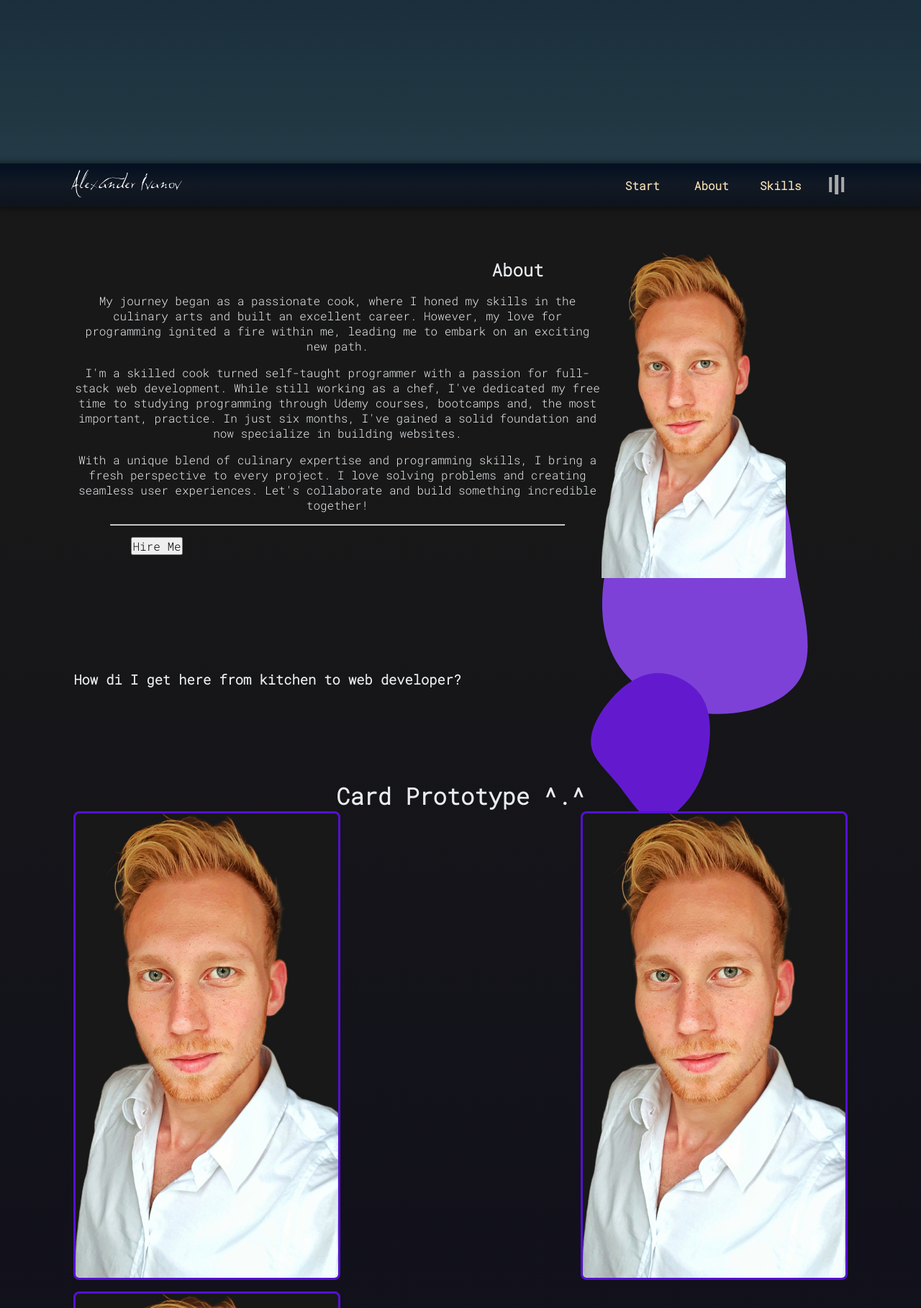
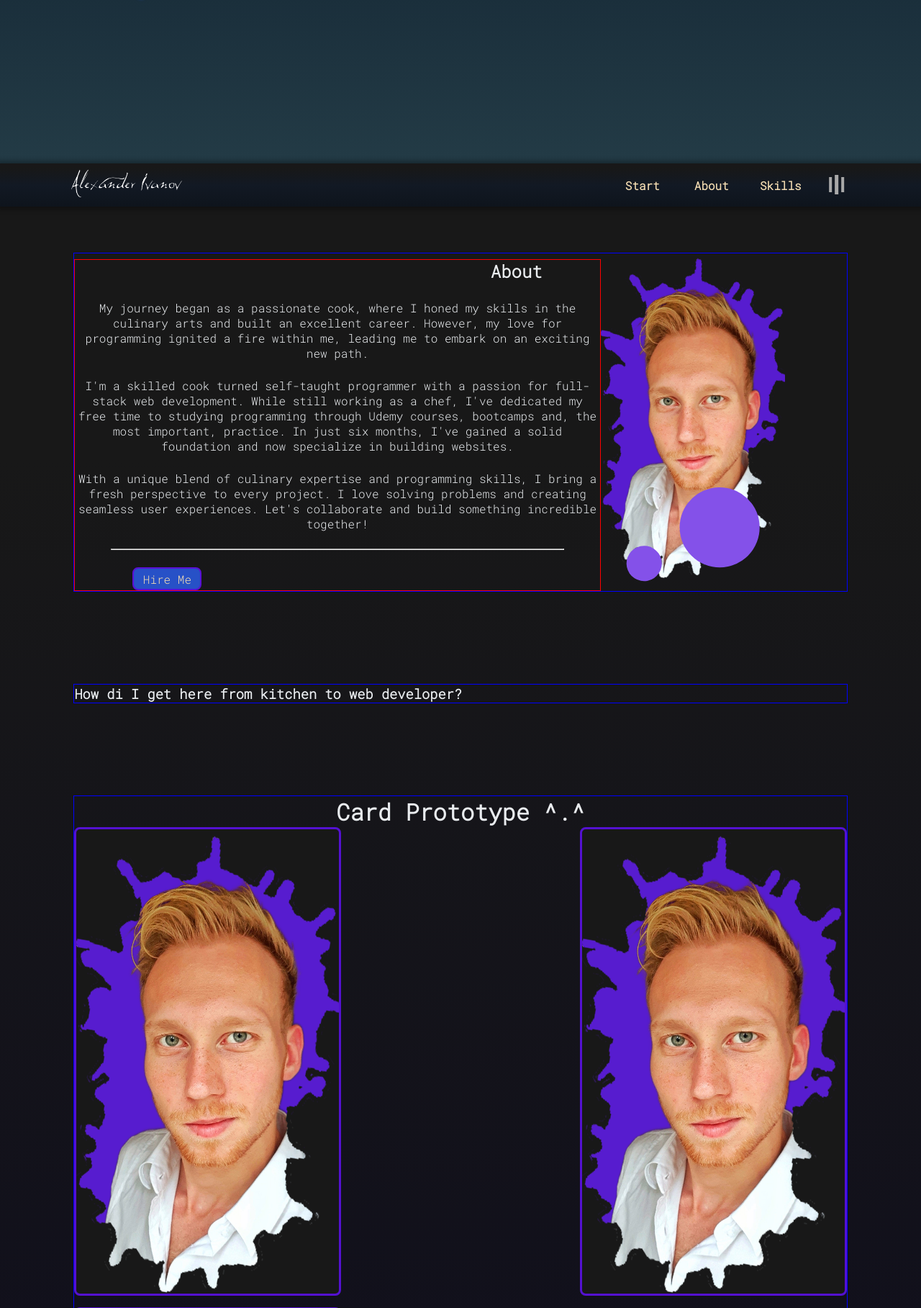
Before and after one commit to fpS-AUDIO/portfolio_django, a Django app: page /portfolio/ in a window 1280 px wide. Shown: the part 573-2390 px from the top of the page at 72% size. Run offline with Django 4.2, Linux system fonts and the light colour scheme.

Commit message:
need to fix .sub-container align-self. Adjusted .light-theme

```diff
--- a/static/css/styles.css
+++ b/static/css/styles.css
@@ -63,7 +63,7 @@
     --clr-neon-3: #2751c7;
 
     /* navbar */
-    --clr-navbar-bg-1: #0e141c;
+    --clr-navbar-bg-1: #181818;
     --clr-navbar-bg-2: #121924;
     --clr-navbar-bg-3: #0e141c;
     --clr-navbar-box-shadow: rgb(0 0 0 / 30%);
@@ -110,7 +110,10 @@
     --clr-neon-3: #eb00ff;
 
     /* navbar */
-    --clr-navbar-bg-1: #e54e18;
+    --clr-navbar-bg-1: #181818;
+    --clr-navbar-bg-2: #121924;
+    --clr-navbar-bg-3: #0e141c;
+    /*     --clr-navbar-bg-1: #e54e18;
     --clr-navbar-bg-2: #dd8e43;
     --clr-navbar-bg-3: #e54e18;
     --clr-navbar-box-shadow: rgb(251, 118, 0, 30%);
@@ -121,7 +124,7 @@
     --clr-nav-icon: #051121;
     --clr-media-hover-menu-li-hover: rgba(255, 183, 3, 0.4);
 
-    --clr-media-not-hover-menu-li-active: rgba(255, 183, 3, 0.7);
+    --clr-media-not-hover-menu-li-active: rgba(255, 183, 3, 0.7); */
 }
 
 
@@ -139,7 +142,6 @@
     /* Removes blue background when clicking on a link or icon on phone */
     -webkit-tap-highlight-color: transparent;
 
-    /* FIX ME   ->  need to add a smomth transition for theme changer */
 }
 
 html {
@@ -356,7 +358,7 @@ textarea {
     /* !!!!!!!!!!!!!!!!!!!!! FIX ME !!!!!!!!!!!!!!!!!!!  */
     /* background-image: linear-gradient(to bottom, , , , , , , , , , , , ); */
     background-color: var(--clr-navbar-bg-1);
-    background-image: linear-gradient(180deg, var(--clr-header-bg-1) 10%, var(--clr-navbar-bg-2) 50%, var(--clr-navbar-bg-3) 100%);
+    background-image: linear-gradient(180deg, var(--clr-navbar-bg-1) 10%, var(--clr-navbar-bg-2) 50%, var(--clr-navbar-bg-3) 100%);
 
     box-shadow: 0px 0px 6px 4px var(--clr-navbar-box-shadow);
 
@@ -710,7 +712,7 @@ textarea {
 
 .div-container-body .div-sub-container {
     z-index: 10;
-    margin: 4rem 0;
+    margin: 2rem 0;
     align-items: center;
     display: flex;
     flex-flow: row wrap;
@@ -720,6 +722,9 @@ textarea {
 @media (min-width: 48rem) {
     .div-container-body .div-sub-container {
         display: unset;
+        margin: 4rem 0;
+
+        border: 1px solid blue;
     }
 }
 
@@ -729,16 +734,19 @@ textarea {
 /* About */
 
 .div-container-body .div-sub-container .about-image-wrap {
-    object-fit: cover;
+    /* object-fit: cover; */
     /* overflow: hidden; */
     line-height: 0;
-    max-width: 16rem;
-    width: 100%;
-    min-width: 8rem;
+    width: 16rem;
+    /* width: 100%; */
+    /* min-width: 8rem; */
 
     display: flex;
     flex-flow: row wrap;
     transition: all .3s ease;
+    position: relative;
+    top: 0;
+    left: 0;
 }
 
 @media (min-width: 48rem) {
@@ -746,6 +754,10 @@ textarea {
         float: right;
         margin-right: 8%;
         transition: all .3s ease;
+
+        position: relative;
+        top: 0;
+        left: 0;
     }
 }
 
@@ -753,26 +765,20 @@ textarea {
     z-index: 8;
     /* Ensure the image takes the full width  and height of the card */
     width: 100%;
-    height: 100%;
+    /* height: 100%; */
     object-fit: cover;
     position: relative;
-}
-
-.div-container-body .div-sub-container .about-image-wrap .decor-before {
-    z-index: 7;
-    position: absolute;
-    max-width: 42rem;
-    top: 71rem;
-    right: -2rem;
-    transform: rotate(86deg);
+    top: 0px;
+    left: 0px;
 }
 
 .div-container-body .div-sub-container .about-image-wrap .decor-after {
     z-index: 9;
     position: absolute;
     max-width: 23rem;
-    top: 93rem;
-    right: 12rem;
+    top: 20rem;
+    right: -6rem;
+    transform: rotate(-12deg);
 }
 
 .div-container-body .div-sub-container .text-wrap {
@@ -782,7 +788,9 @@ textarea {
     justify-content: space-between;
     align-items: center;
     text-align: center;
-    gap: 1rem;
+    gap: 1.5rem;
+
+    border: 1px solid red;
 }
 
 .div-container-body .div-sub-container .text-wrap h2 {
@@ -800,6 +808,13 @@ textarea {
     align-self: flex-start;
     position: relative;
     left: 5rem;
+    width: 5rem;
+    width: 6rem;
+    height: 2rem;
+    color: var(--clr-menu-links);
+    background-color: var(--clr-neon-3);
+    border: 2px solid var(--clr-hr);
+    border-radius: 8px;
 }
 
 
--- a/templates/portfolio/base.html
+++ b/templates/portfolio/base.html
@@ -90,12 +90,10 @@
         <div class="div-sub-container" id="div-about">
 
             <div class="about-image-wrap">
+                <img class="about-image" src="{% static 'img/alexander_foto.png' %}"
+                    alt="Alexander's foto in white shirt with a cool haircut">
                 <img class="decor-after" src="{% static 'img/about-sub-element-after.svg' %}"
                     alt="just a blue stain to decorate the main photo">
-                <img class="decor-before" src="{% static 'img/about-sub-element-before.svg' %}"
-                    alt="another blue stain to decorate the main photo">
-                <img class="about-image" src="{% static 'img/alexander_foto.png' %}"
-                    alt="Alexander's foto in white shirt with a cool haircut">
             </div>
 
             <div class="text-wrap">
@@ -172,11 +170,11 @@
 
         themeSwitcher.onclick = function () {
             document.body.classList.toggle("light-theme");
-            if (document.body.classList.contains("light-theme")) {
-                logoImage.src = "{% static 'img/logo-ivanov-black.png' %}";
-            } else {
-                logoImage.src = "{% static 'img/logo-ivanov-white.png' %}";
-            }
+            /*             if (document.body.classList.contains("light-theme")) {
+                            logoImage.src = "{% static 'img/logo-ivanov-black.png' %}";
+                        } else {
+                            logoImage.src = "{% static 'img/logo-ivanov-white.png' %}";
+                        } */
         };
 
 
```
Also changed, not shown: static/img/about-sub-element-after.svg, static/img/alexander_foto.png.
